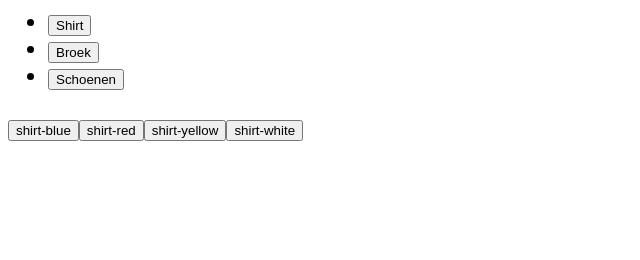
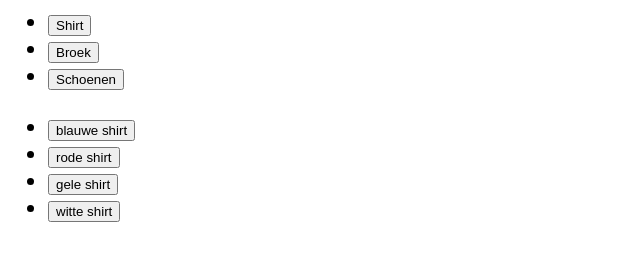
Before and after one commit to spacejump3/Human-Centered-Design, a plain HTML site: page index.html in a window 1280 px wide. Both pictures are taken after a click on the button "Shirt". Shown: the part 182-442 px from the top of the page, without its empty margins (0-640 px from the left). Drawn offline with Linux system fonts and the light colour scheme.

Commit message:
slightly working thing

```diff
--- a/data.json
+++ b/data.json
@@ -1,55 +1,55 @@
 {
     "shirt": {
-        "shirt-blue": {
+        "blauwe shirt": {
             "id": "s-blue",
             "matches": ["p-white", "p-black", "sh-white", "sh-black"]
         },
 
-        "shirt-red": {
+        "rode shirt": {
             "id": "s-red",
             "matches": ["p-white", "p-black", "p-blue", "sh-white", "sh-black"]
         },
 
-        "shirt-yellow": {
+        "gele shirt": {
             "id": "s-yellow",
             "matches": ["p-blue", "p-black", "sh-black", "sh-white"]
         },
 
-        "shirt-white": {
+        "witte shirt": {
             "id": "s-white",
             "matches": ["p-blue", "p-black", "p-green", "sh-black", "sh-white"]
         }
     },
 
     "pants": {
-        "pants-blue": {
+        "blauwe broek": {
             "id": "p-blue",
             "matches": ["s-white", "s-red", "s-yellow", "sh-black", "sh-white"]
         },
 
-        "pants-green": {
+        "groene broek": {
             "id": "p-green",
             "matches": ["s-white", "sh-black", "sh-white"]
         },
 
-        "pants-white": {
+        "witte broek": {
             "id": "p-white",
             "matches": ["s-blue", "s-red", "sh-black"]
         },
 
-        "pants-black": {
+        "zwarte broek": {
             "id": "p-black",
             "matches": ["s-blue", "s-white", "s-yellow", "s-red", "sh-white"]
         }
     },
 
     "shoes": {
-        "shoes-white": {
+        "witte schoenen": {
             "id": "sh-white",
             "matches": ["s-blue", "s-white", "s-yellow", "s-red", "p-blue", "p-green", "p-black"]
         },
 
-        "shoes-black": {
+        "zwarte schoenen": {
             "id": "sh-black",
             "matches": ["s-blue", "s-white", "s-yellow", "s-red", "p-blue", "p-green", "p-white"]
         }
--- a/index.html
+++ b/index.html
@@ -4,7 +4,7 @@
 		<meta charset="UTF-8" />
 		<meta name="viewport" content="width=device-width, initial-scale=1.0" />
 		<link rel="stylesheet" href="./styles/style.css" />
-		<title>Document</title>
+		<title>Kleding kiezer</title>
 	</head>
 	<body>
 		<h1>Outfit kiezer</h1>
@@ -15,33 +15,8 @@
 				<li><button id="pantsBtn">Broek</button></li>
 				<li><button id="shoesBtn">Schoenen</button></li>
 			</ul>
+			<ul id='clothingList'></ul>
 		</section>
-
-		<section id="variantsList"></section>
-		<ul id="pairsList"></ul>
-
-		<!-- <section>
-            <h2>Outfit 1</h2>
-            <ul>
-                <li>shirt</li>
-                <li>broek</li>
-                <li>schoenen</li>
-            </ul>
-
-            <h2>Outfit 2</h2>
-            <ul>
-                <li>shirt</li>
-                <li>broek</li>
-                <li>schoenen</li>
-            </ul>
-
-            <h2>Outfit 3</h2>
-            <ul>
-                <li>shirt</li>
-                <li>broek</li>
-                <li>schoenen</li>
-            </ul>
-        </section> -->
 	</body>
 	<script src="./scripts/script.js"></script>
 </html>
--- a/scripts/script.js
+++ b/scripts/script.js
@@ -1,124 +1,97 @@
-const data = {
-    "shirt": {
-        "shirt-blue": {
-            "id": "s-blue",
-            "matches": ["p-white", "p-black", "sh-white", "sh-black"]
-        },
+// Get the buttons
+// const buttons = document.querySelectorAll('button');
+const shirtBtn = document.getElementById('shirtBtn');
+const pantsBtn = document.getElementById('pantsBtn');
+const shoesBtn = document.getElementById('shoesBtn');
 
-        "shirt-red": {
-            "id": "s-red",
-            "matches": ["p-white", "p-black", "p-blue", "sh-white", "sh-black"]
-        },
+// Get the container
+const clothingList = document.getElementById('clothingList');
 
-        "shirt-yellow": {
-            "id": "s-yellow",
-            "matches": ["p-blue", "p-black", "sh-black", "sh-white"]
-        },
+// Add event listeners to the buttons
+shirtBtn.addEventListener('click', () => createButtons('shirt'));
+pantsBtn.addEventListener('click', () => createButtons('pants'));
+shoesBtn.addEventListener('click', () => createButtons('shoes'));
 
-        "shirt-white": {
-            "id": "s-white",
-            "matches": ["p-blue", "p-black", "p-green", "sh-black", "sh-white"]
-        }
-    },
+// Add click event listeners to the buttons
+shirtBtn.addEventListener('click', function() {
+    clothingList.setAttribute('aria-label', 'Dit is een lijst van shirts');
+    // Call your function to generate buttons
+});
 
-    "pants": {
-        "pants-blue": {
-            "id": "p-blue",
-            "matches": ["s-white", "s-red", "s-yellow", "sh-black", "sh-white"]
-        },
+pantsBtn.addEventListener('click', function() {
+    clothingList.setAttribute('aria-label', 'Dit is een lijst van broeken');
+    // Call your function to generate buttons
+});
 
-        "pants-green": {
-            "id": "p-green",
-            "matches": ["s-white", "sh-black", "sh-white"]
-        },
+shoesBtn.addEventListener('click', function() {
+    clothingList.setAttribute('aria-label', 'Dit is een lijst van schoenen');
+    // Call your function to generate buttons
+});
 
-        "pants-white": {
-            "id": "p-white",
-            "matches": ["s-blue", "s-red", "sh-black"]
-        },
+// semi working thing
+function createButtons(category) {
+  // Fetch the data from the JSON file
+  fetch('data.json')
+      .then(response => response.json())
+      .then(data => {
+          // Clear the clothing list
+          clothingList.innerHTML = '';
 
-        "pants-black": {
-            "id": "p-black",
-            "matches": ["s-blue", "s-white", "s-yellow", "s-red", "sh-white"]
-        }
-    },
+          // Get the category from the data
+          const items = data[category];
 
-    "shoes": {
-        "shoes-white": {
-            "id": "sh-white",
-            "matches": ["s-blue", "s-white", "s-yellow", "s-red", "p-blue", "p-green", "p-black"]
-        },
+          let firstButton = null;
 
-        "shoes-black": {
-            "id": "sh-black",
-            "matches": ["s-blue", "s-white", "s-yellow", "s-red", "p-blue", "p-green", "p-white"]
+          // Create a button and a li for each item in the category
+          for (let item in items) {
+              const btn = document.createElement('button');
+              btn.textContent = item;
+
+              // Add an event listener to the button
+              btn.addEventListener('click', () => {
+                  // Clear the clothing list
+                  clothingList.innerHTML = '';
+
+                  // Get the matches of the item
+                  const matches = items[item].matches;
+
+                  // Separate the matches into shirts, pants, and shoes
+                  const shirts = category !== 'shirt' ? matches.filter(match => match.startsWith('s-')).map(match => 'shirt-' + match.slice(2)) : [item];
+                  const pants = category !== 'pants' ? matches.filter(match => match.startsWith('p-')).map(match => 'pants-' + match.slice(2)) : [item];
+                  const shoes = category !== 'shoes' ? matches.filter(match => match.startsWith('sh-')).map(match => 'shoes-' + match.slice(2)) : [item];
+
+                  // Create a list of all possible combinations of shirts, pants, and shoes
+                  const combinations = [];
+                  for (let shirt of shirts) {
+                      for (let pant of pants) {
+                          for (let shoe of shoes) {
+                              combinations.push([shirt, pant, shoe]);
                           }
                       }
                   }
 
-document.getElementById("shirtBtn").addEventListener("click", function() {
-    console.log("Shirt button clicked");
-    displayVariants("shirt");
-  });
-
-  document.getElementById("pantsBtn").addEventListener("click", function() {
-    console.log("Pants button clicked");
-    displayVariants("pants");
-  });
-
-  document.getElementById("shoesBtn").addEventListener("click", function() {
-    console.log("Shoes button clicked");
-    displayVariants("shoes");
-  });
-
-  function displayVariants(category) {
-    console.log("Displaying variants for category:", category);
-    const variantsList = document.getElementById("variantsList");
-    variantsList.innerHTML = ''; // Clear previous content
-
-    const categoryData = data[category];
-    Object.keys(categoryData).forEach(variant => {
-      const button = document.createElement("button");
-      button.textContent = variant;
-      button.addEventListener("click", function() {
-        console.log("Variant button clicked:", variant);
-        displayPossiblePairs(categoryData[variant]);
-      });
-      variantsList.appendChild(button);
-    });
+                  // For each combination, create a new ul element and add li elements for each item in the combination
+                  for (let combination of combinations) {
+                      const ul = document.createElement('ul');
+                      for (let item of combination) {
+                          const li = document.createElement('li');
+                          li.textContent = item;
+                          ul.appendChild(li);
                       }
-
-  function displayPossiblePairs(variant) {
-    console.log("Displaying possible pairs for variant:", variant);
-    const pairsList = document.getElementById("pairsList");
-    pairsList.innerHTML = ''; // Clear previous content
-
-    const pairs = [];
-
-    // Helper function to check if an item is in the pairs array
-    function isInPairs(item) {
-      return pairs.some(pair => pair.includes(item));
-    }
-
-    // Helper function to check if all items in a match are in the pairs array
-    function matchIsInPairs(match) {
-      return match.every(item => isInPairs(item));
-    }
-
-    // Generate pairs based on matches
-    variant.matches.forEach(match => {
-      if (!isInPairs(variant.id)) {
-        const matchedItems = match.split('-');
-        if (matchIsInPairs(matchedItems)) {
-          pairs.push(matchedItems);
-        }
+                      clothingList.appendChild(ul);
                   }
               });
 
-    // Display pairs
-    pairs.forEach(pair => {
-      const listItem = document.createElement("li");
-      listItem.textContent = pair.join(', ');
-      pairsList.appendChild(listItem);
+              const li = document.createElement('li');
+              li.appendChild(btn);
+
+              clothingList.appendChild(li);
+              if (!firstButton) {
+                firstButton = btn;
+            }
+          }
+          if (firstButton) {
+            firstButton.focus();
+        }
       });
 }
--- a/styles/style.css
+++ b/styles/style.css
@@ -5,3 +5,7 @@ html {
 :focus-visible {
     background-color: yellow;
 }
+
+ul {
+    margin-top: 1em;
+}
```
Lines whose indentation alone changed are shown as unchanged.
